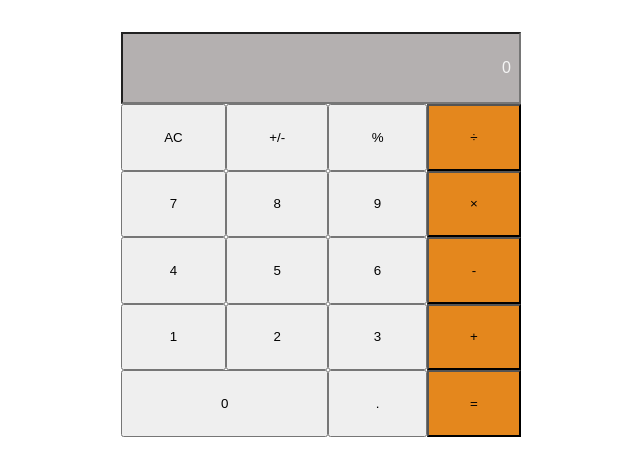
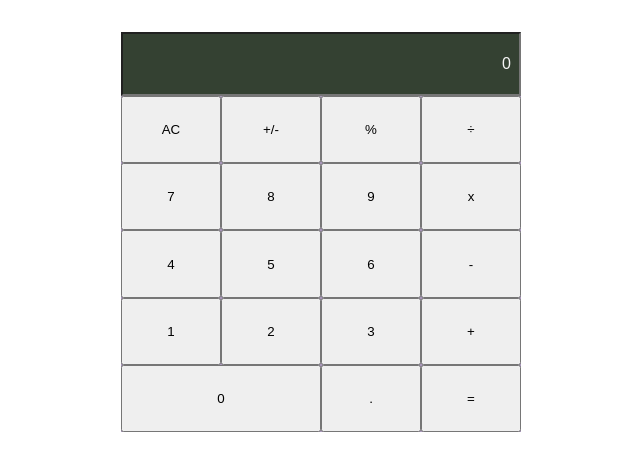
Before and after one commit to codeWithHyder/math-magician, a React (Create React App) app: page / in a window 1280 px wide. Shown: the top 476 px of the page, without its empty margins (319-959 px from the left). Built offline with nearby package versions, Linux system fonts and the light colour scheme.

Commit message:
add calculator functionality

```diff
--- a/package.json
+++ b/package.json
@@ -6,6 +6,8 @@
     "@testing-library/jest-dom": "^5.16.5",
     "@testing-library/react": "^13.4.0",
     "@testing-library/user-event": "^13.5.0",
+    "big.js": "^6.2.1",
+    "prop-types": "^15.8.1",
     "react": "^18.2.0",
     "react-dom": "^18.2.0",
     "react-scripts": "^5.0.1",
--- a/src/App.css
+++ b/src/App.css
@@ -12,29 +12,27 @@
   margin-left: auto;
   margin-right: auto;
   margin-top: 2rem;
+  background-color: green;
 }
 
 .app-container .calsc {
   height: 4.5rem;
-  background-color: rgba(170, 166, 166, 0.884);
+  background-color: rgba(59, 57, 57, 0.884);
   text-align: right;
   padding-right: 0.5rem;
   font-size: 1rem;
   color: whitesmoke;
 }
 
-.app-containerchild {
+.calculator-panel  {
   display: grid;
-  grid-template-columns: auto auto auto auto;
-  grid-template-rows: 70% 70% 70% 70% 70%;
+  grid-template-columns:25% 25% 25% 25%;
+  grid-template-rows:4.2rem;
+  background-color: rgb(168, 150, 185);
+  row-gap: 0.2rem;
   font-size: 2rem;
-  cursor: pointer;
 }
 
-.app-containerchild .digit0 {
+.calculator-panel .wide {
   grid-column: 1 / span 2;
 }
-
-.app-containerchild .operator {
-  background-color: rgb(228, 135, 29);
-}
--- a/src/components/Calculator.js
+++ b/src/components/Calculator.js
@@ -1,11 +1,51 @@
-import React from 'react';
+import React, { useState } from 'react';
 import ChildCalculator from './ChildCalculator';
+import calculate from '../logic/calculate';
 
 function Calculator() {
+  const [displayValue, setDisplayValue] = useState('0');
+  const [calculatorData, setCalculatorData] = useState({
+    total: null,
+    next: null,
+    operation: null,
+  });
+
+  const handleClick = (buttonName) => {
+    const newData = calculate(calculatorData, buttonName);
+    setCalculatorData(newData);
+
+    // Update the display value
+    const newDisplayValue = newData.next || newData.total || '0';
+    setDisplayValue(newDisplayValue);
+  };
+
+  const renderButton = (label) => (
+    <ChildCalculator
+      key={label}
+      label={label}
+      onClick={() => handleClick(label)}
+    />
+  );
+
   return (
     <div className="app-container">
-      <input type="text" id="calsc" className="calsc" value={0} readOnly />
-      <ChildCalculator />
+      <input type="text" id="calsc" className="calsc" value={displayValue} readOnly />
+
+      <div className="calculator-panel">
+        {['AC', '+/-', '%', '÷'].map((label) => renderButton(label))}
+      </div>
+      <div className="calculator-panel">
+        {['7', '8', '9', 'x'].map((label) => renderButton(label))}
+      </div>
+      <div className="calculator-panel">
+        {['4', '5', '6', '-'].map((label) => renderButton(label))}
+      </div>
+      <div className="calculator-panel">
+        {['1', '2', '3', '+'].map((label) => renderButton(label))}
+      </div>
+      <div className="calculator-panel">
+        {['0', '.', '='].map((label) => renderButton(label))}
+      </div>
     </div>
   );
 }
--- a/src/components/ChildCalculator.js
+++ b/src/components/ChildCalculator.js
@@ -1,30 +1,24 @@
 import React from 'react';
+import PropTypes from 'prop-types';
 
-function ChildCalculator() {
+function ChildCalculator({ label, onClick }) {
+  const isWide = label === '0';
   return (
-    <div className="app-containerchild">
-      <button type="button" id="ac" className="ac">AC</button>
-      <button type="button" id="plusminus" className="plusminus">+/-</button>
-      <button type="button" id="percent" className="percent">%</button>
-      <button type="button" id="division" className="operator">&divide;</button>
-      <button type="button" id="digit7" className="digit">7</button>
-      <button type="button" id="digit8" className="digit">8</button>
-      <button type="button" id="digit9" className="digit">9</button>
-      <button type="button" id="multi" className="operator">&times;</button>
-      <button type="button" id="digit4" className="digit">4</button>
-      <button type="button" id="digit5" className="digit">5</button>
-      <button type="button" id="digit6" className="digit">6</button>
-      <button type="button" id="minus" className="operator">-</button>
-      <button type="button" id="digit1" className="digit">1</button>
-      <button type="button" id="digit2" className="digit">2</button>
-      <button type="button" id="digit3" className="digit">3</button>
-      <button type="button" id="plus" className="operator">+</button>
-      <button type="button" id="digit0" className="digit0">0</button>
-      <button type="button" id="decimalpt" className="decimalpt">.</button>
-      <button type="button" id="equal" className="operator">=</button>
 
-    </div>
+    <button
+      type="button"
+      className={`calculator-button ${isWide ? 'wide' : ''}`}
+      onClick={onClick}
+    >
+      {label}
+    </button>
+
   );
 }
 
+ChildCalculator.propTypes = {
+  label: PropTypes.string.isRequired,
+  onClick: PropTypes.func.isRequired,
+};
+
 export default ChildCalculator;
--- /dev/null
+++ b/src/logic/calculate.js
@@ -0,0 +1,133 @@
+import operate from './operate';
+
+function isNumber(item) {
+  return !!item.match(/[0-9]+/);
+}
+
+/**
+ * Given a button name and a calculator data object, return an updated
+ * calculator data object.
+ *
+ * Calculator data object contains:
+ *   total:s      the running total
+ *   next:String       the next number to be operated on with the total
+ *   operation:String  +, -, etc.
+ */
+export default function calculate(obj, buttonName) {
+  if (buttonName === 'AC') {
+    return {
+      total: null,
+      next: null,
+      operation: null,
+    };
+  }
+
+  if (isNumber(buttonName)) {
+    if (buttonName === '0' && obj.next === '0') {
+      return {};
+    }
+    // If there is an operation, update next
+    if (obj.operation) {
+      if (obj.next && obj.next !== '0') {
+        return { ...obj, next: obj.next + buttonName };
+      }
+      return { ...obj, next: buttonName };
+    }
+    // If there is no operation, update next and clear the value
+    if (obj.next && obj.next !== '0') {
+      return {
+        next: obj.next + buttonName,
+        total: null,
+      };
+    }
+    return {
+      next: buttonName,
+      total: null,
+    };
+  }
+
+  if (buttonName === '.') {
+    if (obj.next) {
+      if (obj.next.includes('.')) {
+        return { ...obj };
+      }
+      return { ...obj, next: `${obj.next}.` };
+    }
+    if (obj.operation) {
+      return { ...obj, next: '0.' };
+    }
+    if (obj.total) {
+      if (obj.total.includes('.')) {
+        return {};
+      }
+      return { ...obj, next: `${obj.total}.` };
+    }
+    return { ...obj, next: '0.' };
+  }
+
+  if (buttonName === '=') {
+    if (obj.next && obj.operation) {
+      return {
+        total: operate(obj.total, obj.next, obj.operation),
+        next: null,
+        operation: null,
+      };
+    }
+    // '=' with no operation, nothing to do
+    return {};
+  }
+
+  if (buttonName === '+/-') {
+    if (obj.next) {
+      return { ...obj, next: (-1 * parseFloat(obj.next)).toString() };
+    }
+    if (obj.total) {
+      return { ...obj, total: (-1 * parseFloat(obj.total)).toString() };
+    }
+    return {};
+  }
+
+  // Button must be an operation
+
+  // When the user presses an operation button without having entered
+  // a number first, do nothing.
+  // if (!obj.next && !obj.total) {
+  //   return {};
+  // }
+
+  // User pressed an operation after pressing '='
+  if (!obj.next && obj.total && !obj.operation) {
+    return { ...obj, operation: buttonName };
+  }
+
+  // User pressed an operation button and there is an existing operation
+  if (obj.operation) {
+    if (obj.total && !obj.next) {
+      return { ...obj, operation: buttonName };
+    }
+
+    if (!obj.total) {
+      return { total: 0, operation: buttonName };
+    }
+
+    return {
+      total: operate(obj.total, obj.next, obj.operation),
+      next: null,
+      operation: buttonName,
+    };
+  }
+
+  // no operation yet, but the user typed one
+
+  // The user hasn't typed a number yet, just save the operation
+  if (!obj.next) {
+    return { operation: buttonName };
+  }
+
+  // save the operation and shift 'next' into 'total'
+  return {
+    total: obj.next,
+    next: null,
+    operation: buttonName,
+  };
+}
--- /dev/null
+++ b/src/logic/operate.js
@@ -0,0 +1,30 @@
+import Big from 'big.js';
+
+export default function operate(numberOne, numberTwo, operation) {
+  const one = Big(numberOne);
+  const two = Big(numberTwo);
+  if (operation === '+') {
+    return one.plus(two).toString();
+  }
+  if (operation === '-') {
+    return one.minus(two).toString();
+  }
+  if (operation === 'x') {
+    return one.times(two).toString();
+  }
+  if (operation === '÷') {
+    try {
+      return one.div(two).toString();
+    } catch (err) {
+      return "Can't divide by 0.";
+    }
+  }
+  if (operation === '%') {
+    try {
+      return one.mod(two).toString();
+    } catch (err) {
+      return "Can't find modulo as can't divide by 0.";
+    }
+  }
+  throw Error(`Unknown operation '${operation}'`);
+}
```
Also changed, not shown: 1 other file (tests, documents, lock files or other folders).
